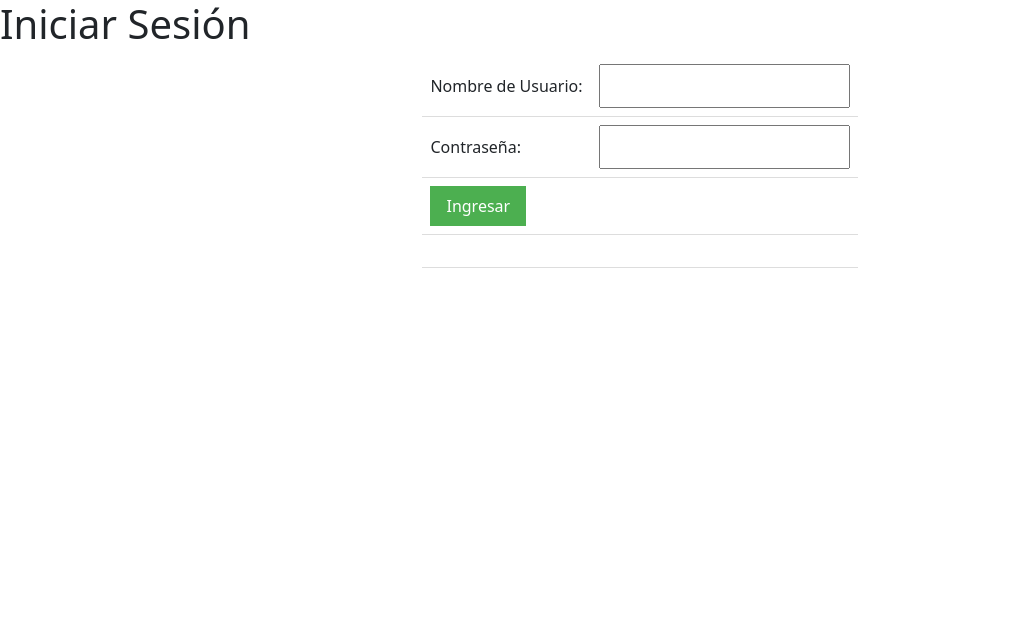
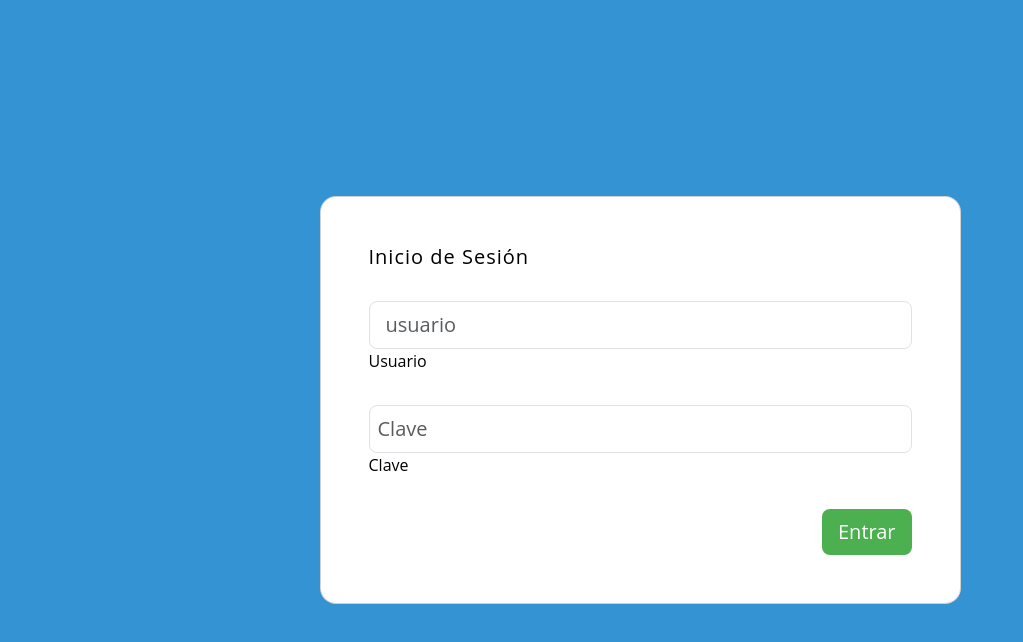
Before and after one commit to BattousaiPro/ecert_luz_agro_web, an Angular app: page / in a window 1280 px wide. Shown: the top 642 px of the page, without its empty margins (0-1023 px from the left). Built offline with nearby package versions, Linux system fonts and the light colour scheme.

Commit message:
update login

```diff
--- a/src/app/component/login/login.component.html
+++ b/src/app/component/login/login.component.html
@@ -1,23 +1,39 @@
-<h1>Iniciar Sesión</h1>
+<section class="vh-100">
+    <div class="container py-5 h-100">
+        <div class="row d-flex justify-content-center align-items-center h-100">
+            <div class="col col-xl-7">
+                <div class="card" style="border-radius: 1rem;">
+                    <div class="row g-0">
+                        <div class="col-md-12 d-flex align-items-center">
+                            <div class="card-body p-4 p-lg-5 text-black">
 
-<table>
-    <tbody>
-        <tr>
-            <td><label for="username">Nombre de Usuario:</label></td>
-            <td><input type="text" id="username" [(ngModel)]="username" required/></td>
-        </tr>
-        <tr>
-            <td><label for="password">Contraseña:</label></td>
-            <td><input type="password" id="password"  [(ngModel)]="password" pattern="^(?=.*[A-Za-z])(?=.*\d)[A-Za-z\d]{8,}$"
-                    title="La contraseña debe ser alfanumérica y tener al menos 8 caracteres" required></td>
-        </tr>
-        <tr>
-            <td colspan="2"><button (click)="validarFormulario()">Ingresar</button></td>
-        </tr>
-        <tr>
-            <td colspan="2">
-                <p id="mensajeError" class="error"></p>
-            </td>
-        </tr>
-    </tbody>
-</table>
+                                <form #loginForm="ngForm" novalidate>
+                                    <h5 class="fw-normal mb-3 pb-3" style="letter-spacing: 1px;">Inicio de Sesión</h5>
+
+                                    <div class="form-outline mb-4">
+                                        <input type="email" placeholder="usuario" class="form-control form-control-lg"
+                                            id="usuario" name="usuario" [(ngModel)]="username" />
+                                        <label class="form-label" for="usuario">Usuario</label>
+                                    </div>
+
+                                    <div class="form-outline mb-4">
+                                        <input type="password" placeholder="Clave" class="form-control form-control-lg"
+                                            pattern="^(?=.*[A-Za-z])(?=.*\d)[A-Za-z\d]{8,}$" id="clave" name="clave"
+                                            [(ngModel)]="password" />
+                                        <label class="form-label" for="clave">Clave</label>
+                                    </div>
+
+                                    <div class="d-grid gap-2 d-md-flex justify-content-md-end">
+                                        <button class="btn btn-primary btn-lg btn-block" type="button"
+                                            (click)="validarFormulario()"> Entrar </button>
+                                    </div>
+
+                                </form>
+                            </div>
+                        </div>
+                    </div>
+                </div>
+            </div>
+        </div>
+    </div>
+</section>
--- a/src/styles.scss
+++ b/src/styles.scss
@@ -1 +1,5 @@
 /* You can add global styles to this file, and also import other style files */
+body {
+    font-family: "Open Sans", sans-serif;
+    background-color: #3393d3;
+}
```
